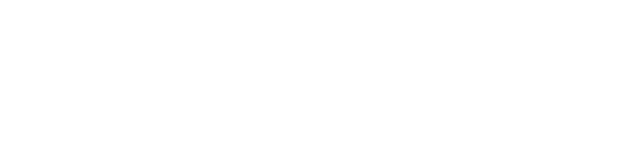
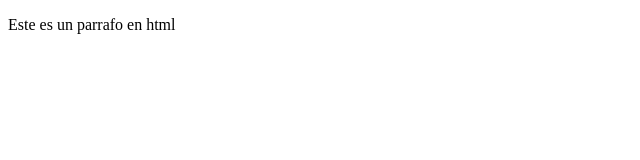
Before and after one commit to clubemiac/prueba, a plain HTML site: page index.html in a window 1280 px wide. Shown: the whole page, without its empty margins (0-640 px from the left). Drawn offline with Linux system fonts and the light colour scheme.

Commit message:
Anadi un parrafo al index.html

```diff
--- a/index.html
+++ b/index.html
@@ -6,6 +6,6 @@
     <title>Document</title>
 </head>
 <body>
-
+    <p>Este es un parrafo en html</p>
 </body>
 </html>
```
